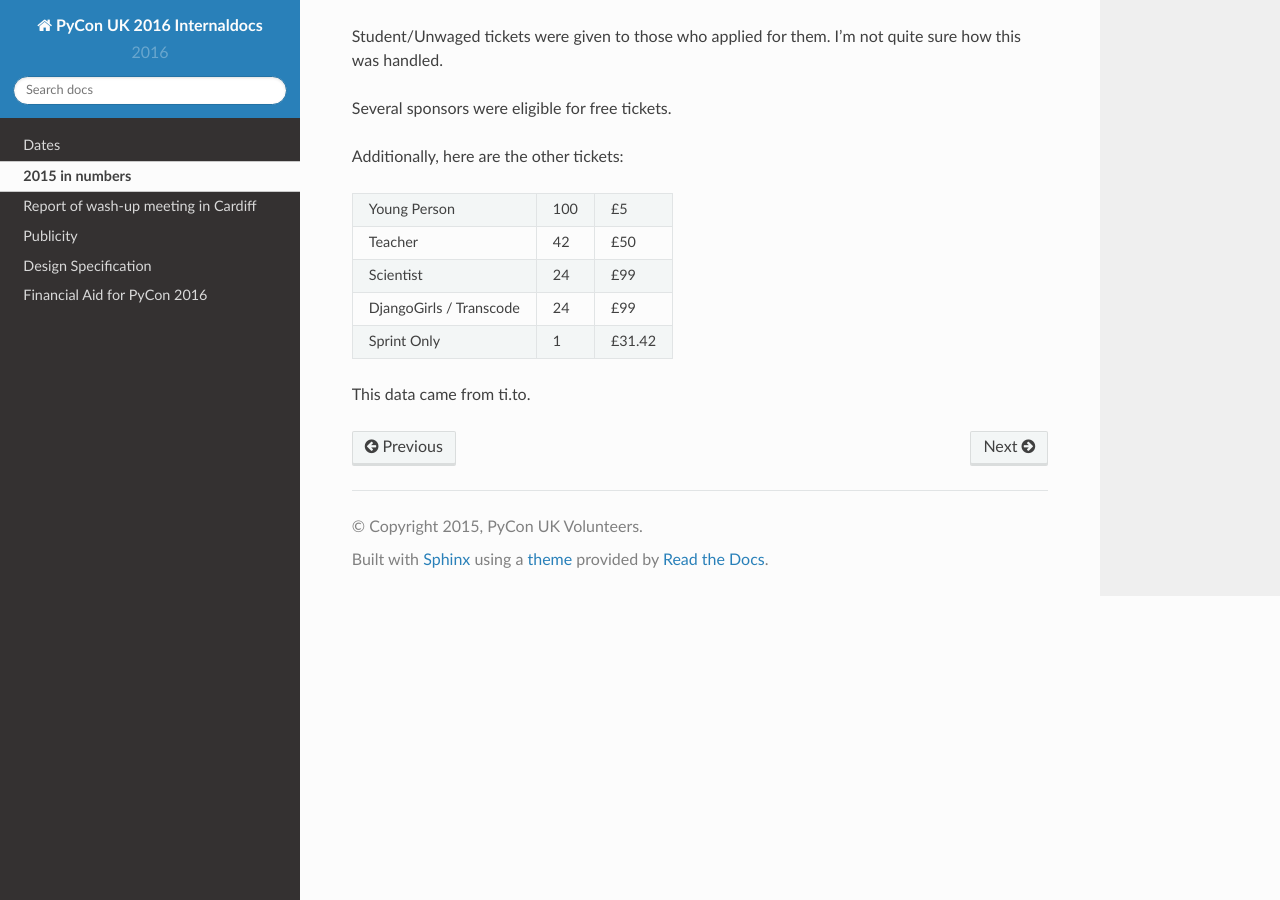
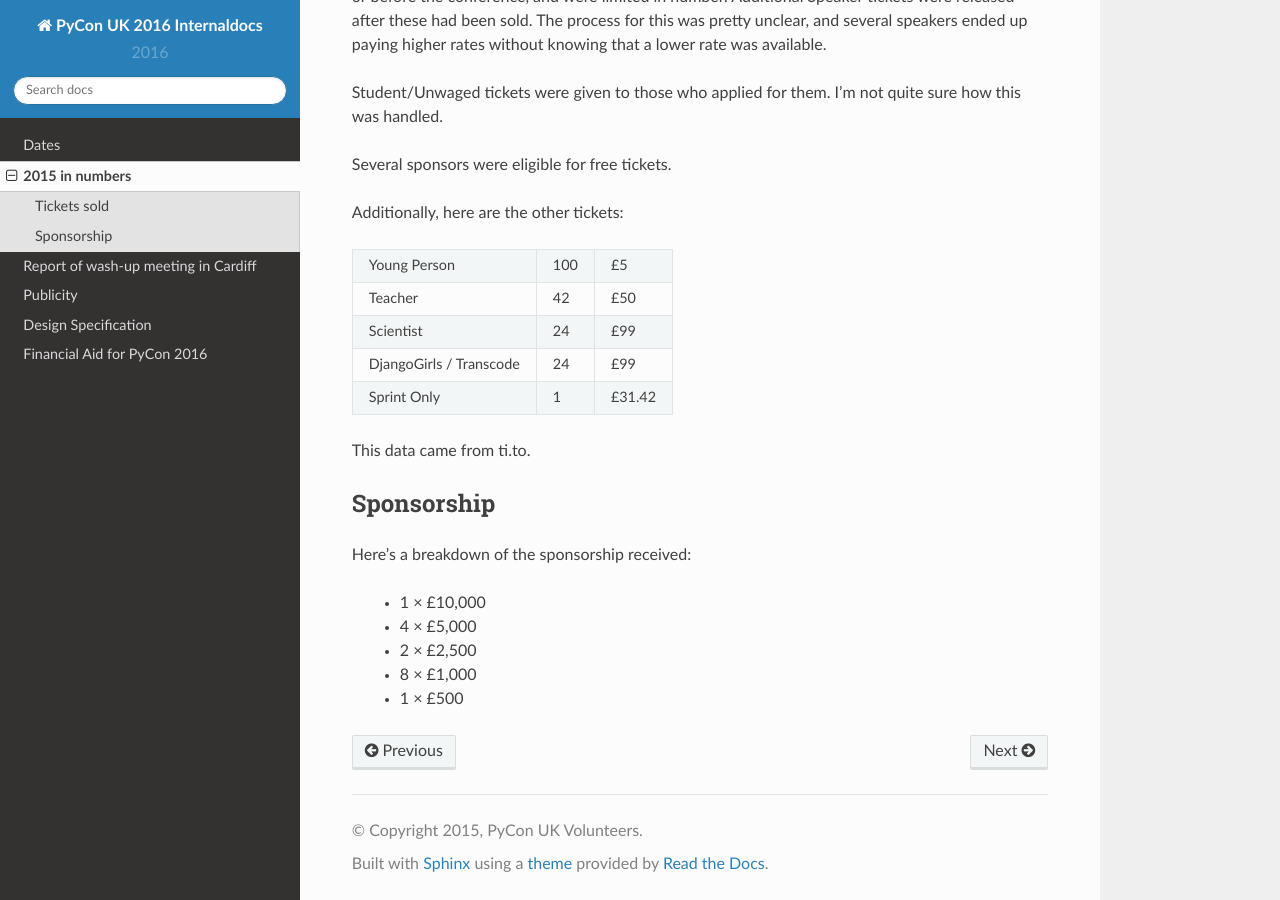
Before and after one commit to PyconUK/documentation, a Sphinx documentation site: the page built from source/2015-in-numbers.rst, in a window 1280 px wide and 900 px high, scrolled down 673 px. Built offline with Sphinx 7.4.7 and the Read the Docs theme 2.0.0, drawn with Linux system fonts in a browser that asks for light colours.

Commit message:
Add 2015 sponsorship summary

```diff
--- a/source/2015-in-numbers.rst
+++ b/source/2015-in-numbers.rst
@@ -1,5 +1,8 @@
 2015 in numbers
 ===============
+
+Tickets sold
+------------
 
 Here is a breakdown of the number of tickets sold for main conference:
 
@@ -53,3 +56,15 @@ Additionally, here are the other tickets:
 +-----------------+-----+--------+
 
 This data came from ti.to.
+
+
+Sponsorship
+-----------
+
+Here's a breakdown of the sponsorship received:
+
+ * 1 × £10,000
+ * 4 × £5,000
+ * 2 × £2,500
+ * 8 × £1,000
+ * 1 × £500
```
